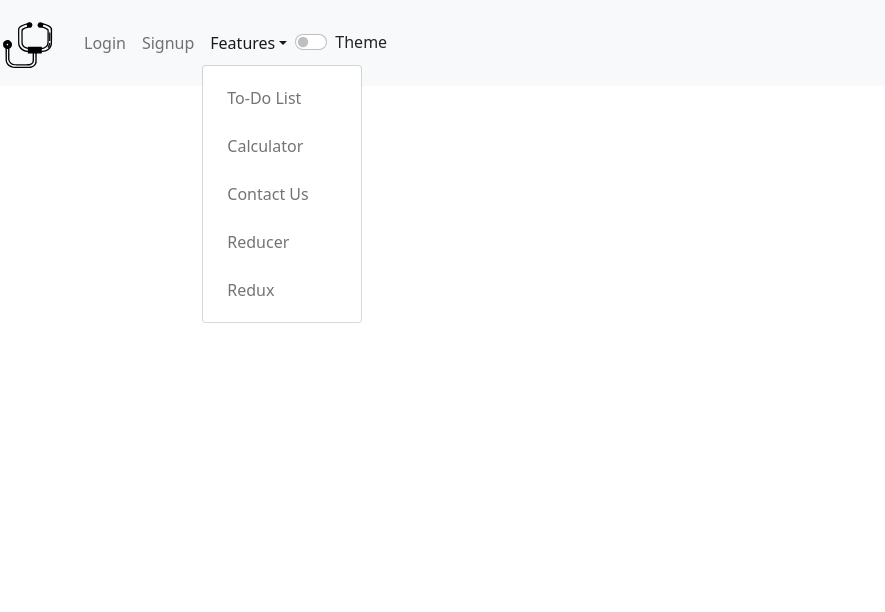
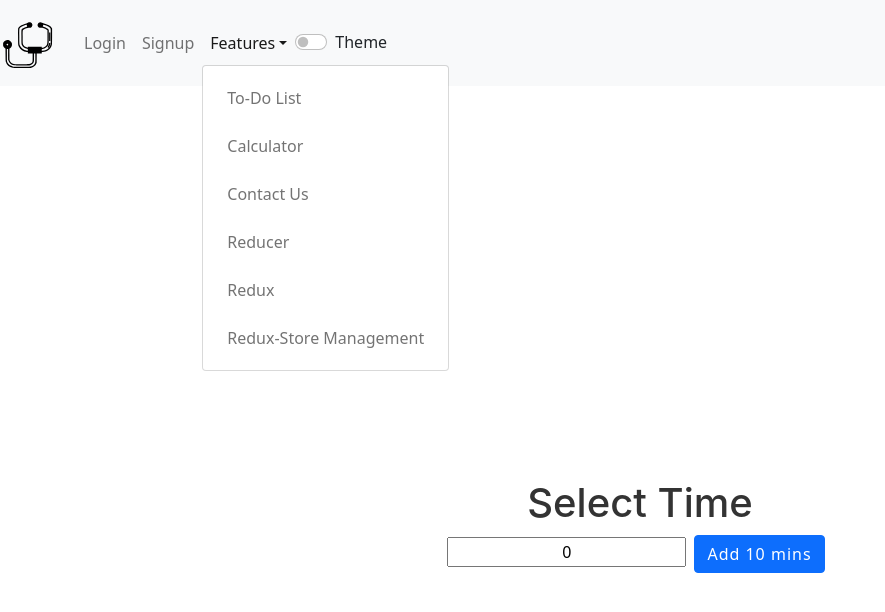
Before and after one commit to Abhishek4298/doctor-portal, a React (Create React App) app in the folder frontend/: page /storeMngt in a window 1280 px wide. Both pictures are taken after a click on the button "Features". Shown: the top 612 px of the page, without its empty margins (0-885 px from the left). Built offline with nearby package versions, Linux system fonts and the light colour scheme.

Commit message:
(WIP) Store-management using redux

```diff
--- a/frontend/src/App.js
+++ b/frontend/src/App.js
@@ -21,6 +21,8 @@ import ToDOList from "./components/ToDOList/index";
 import ContactUs from "./components/common/ContactUs";
 import ReducerDemo from "./components/ReducerDemo";
 import ReduxDemo from "./Redux/index";
+import Restaurant_Mng from "./Restaurant_Mng/index";
+
 require('./App.css')
 
 function App() {
@@ -107,6 +109,11 @@ function App() {
             element={
               <ReduxDemo />}
           />
+          <Route
+            path="/storeMngt"
+            element={
+              <Restaurant_Mng />}
+          />
           <Route element={<RequireAuth authUser={isToken} />} >
             <Route
               path="/home"
@@ -134,7 +141,6 @@ function App() {
               element={
                 <DisplayPatients search={search} theme={theme} showAlert={showAlert} />}
             />
-
           </Route>
         </Route>
       </Routes>
--- /dev/null
+++ b/frontend/src/Restaurant_Mng/actions/index.js
@@ -0,0 +1,11 @@
+export const addFoodTimer = () => {
+  return {
+    type: 'ADD_FOOD_TIMER',
+  }
+}
+
+export const deleteFoodTimer = () => {
+  return {
+    type: 'DECR_FOOD_TIMER'
+  }
+};
--- /dev/null
+++ b/frontend/src/Restaurant_Mng/index.js
@@ -0,0 +1,21 @@
+import { useSelector, useDispatch } from "react-redux";
+import { addFoodTimer, deleteFoodTimer } from "./actions/index";
+import './styls.css'
+const StoreManagement = () => {
+  const myState = useSelector((state) => state.changeTheNumber);
+  const dispatch = useDispatch();
+
+  return (<>
+    <div className="redux-top">
+      <h1>Select Time</h1>
+      <div>
+        <input name="quantity" type="text" className="text-center" value={myState} />
+        <button type="button"
+          onClick={() => dispatch(addFoodTimer())}
+          className="mx-2 btn btn-primary">Add 10 mins</button>
+      </div>
+    </div>
+  </>);
+}
+
+export default StoreManagement;
--- /dev/null
+++ b/frontend/src/Restaurant_Mng/reducers/index.js
@@ -0,0 +1,5 @@
+import { combineReducers } from "redux";
+import UpdateFoodByDateTimer from "./updateFoodByDateTimer";
+export default combineReducers({
+  UpdateFoodByDateTimer
+});
--- /dev/null
+++ b/frontend/src/Restaurant_Mng/store.js
@@ -0,0 +1,6 @@
+import { createStore } from "redux";
+import rootReducer from "./reducers/index"
+
+const store = createStore(rootReducer, window.__REDUX_DEVTOOLS_EXTENSION__ && window.__REDUX_DEVTOOLS_EXTENSION__());
+
+export default store
--- /dev/null
+++ b/frontend/src/Restaurant_Mng/styls.css
@@ -0,0 +1,10 @@
+@import url('https://fonts.googleapis.com/css2?family=Josefin+Sans:wght@300;500&display=swap');
+
+.redux-top {
+  display: flex;
+  width: 100%;
+  height: 90vh;
+  flex-direction: column;
+  justify-content: center;
+  align-items: center;
+}
--- a/frontend/src/components/Navbar.js
+++ b/frontend/src/components/Navbar.js
@@ -51,6 +51,9 @@ const NavbarLink = (props) => {
                         <NavDropdown.Item>
                             <Link to="/reduxDemo" className="nav-link">Redux</Link>
                         </NavDropdown.Item>
+                        <NavDropdown.Item>
+                            <Link to="/storeMngt" className="nav-link">Redux-Store Management</Link>
+                        </NavDropdown.Item>
                     </NavDropdown>
                 </Nav>
                 <div style={{
```
Also changed, not shown: frontend/src/Restaurant_Mng/reducers/updateFoodByDateTimer.js (added, +11 -0 lines).
